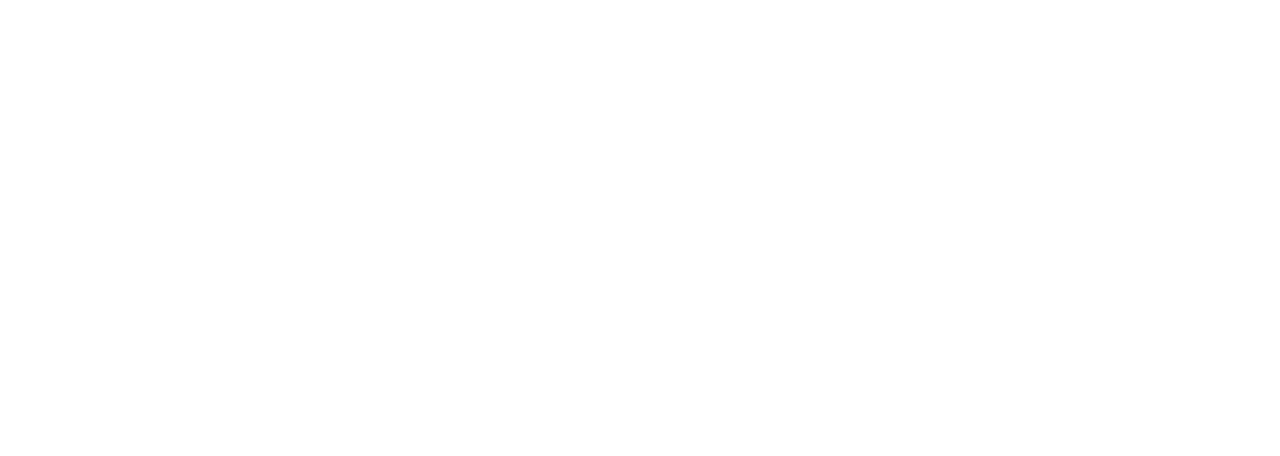
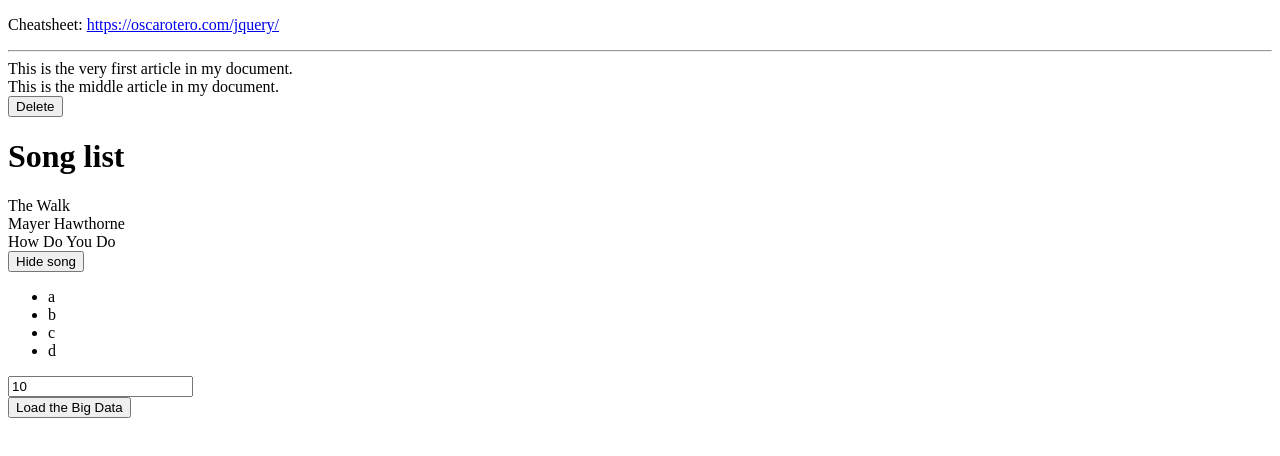
Before and after one commit to beelarr/jquery, a plain HTML site: page index.html in a window 1280 px wide. Drawn offline with Linux system fonts and the light colour scheme.

Commit message:
Building files

```diff
--- a/index.html
+++ b/index.html
@@ -1,10 +1,55 @@
 <!DOCTYPE html>
 <html lang="en">
 <head>
-    <meta charset="UTF-8">
-    <title>Jquery</title>
-</head>
+    <!DOCTYPE html>
+    <html>
+    <head>
+        <title>Jquery Starter</title>
+        <link rel="stylesheet" type="text/css" href="css/jquery.css">
+    </head>
 <body>
+<p>Cheatsheet: <a href="https://oscarotero.com/jquery/">https://oscarotero.com/jquery/</a></p>
 
+<div id="list-of-songs"></div>
+<hr>
+<article class="article--main" id="top-article">
+    This is the very first article in my document.
+</article>
+
+<article class="article--main" id="middle-article">
+    This is the middle article in my document.
+</article>
+
+
+<button class="delete">Delete</button>
+
+<div class="container">
+    <h1 umbrella="open">Song list</h1>
+    <section class="song-container" index="0">
+        <div class="song">
+            <div umbrella="closed" class="title">The Walk</div>
+            <div class="artist">Mayer Hawthorne</div>
+            <div class="album">How Do You Do</div>
+        </div>
+    </section>
+
+</div> <!-- end of container -->
+
+
+<button id="destroyer">Hide song</button>
+
+<ul id="letters">
+    <li class="letter a">a</li>
+    <li class="letter b">b</li>
+    <li class="letter c">c</li>
+    <li class="letter d">d</li>
+</ul>
+
+<input type="text" name="first_name" id="firstName" value="10">
+<div class="echo"></div>
+
+<button id="loadBigData">Load the Big Data</button>
+
+<script type="text/javascript" src="javascripts/main.js"></script>
 </body>
 </html>
```
Also changed, not shown: javascripts/main.js (added).
